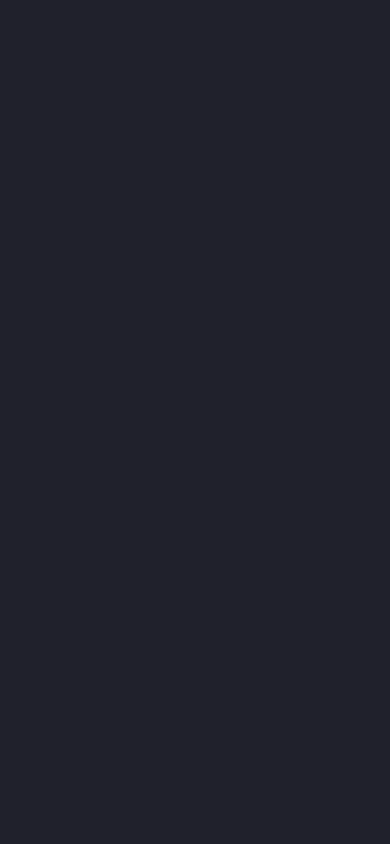
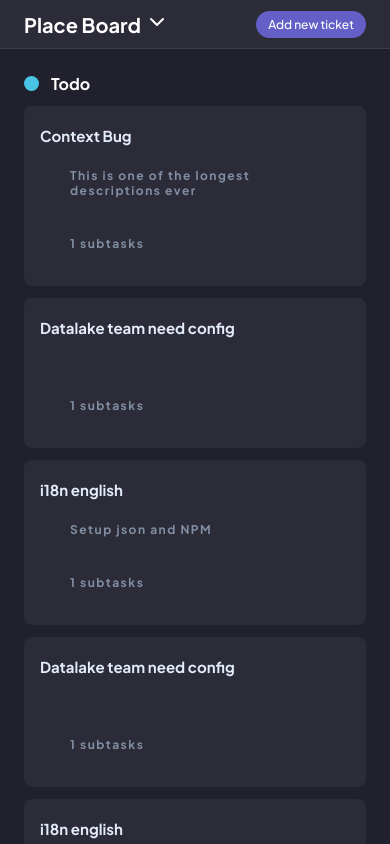
Before and after one commit to azihaoui/Kanban, a React (Vite) app in the folder kanban-board/: page / in a window 390 px wide. Shown: the top 844 px of the page. Built offline with nearby package versions, Linux system fonts and the light colour scheme.

Commit message:
added tickets

```diff
--- a/kanban-board/package.json
+++ b/kanban-board/package.json
@@ -11,6 +11,7 @@
   "dependencies": {
     "react": "^18.2.0",
     "react-dom": "^18.2.0",
+    "react-feather": "^2.0.10",
     "sass": "^1.57.1",
     "uuid": "^9.0.0"
   },
--- a/kanban-board/src/App.jsx
+++ b/kanban-board/src/App.jsx
@@ -2,18 +2,20 @@
 import Sidenav from "./components/SideNav/Sidenav"
 import Navbar from "./components/Navbar/Navbar"
 import CreateTicket from "./components/CreateTicket/CreateTicket"
+import { useState } from "react"
 
 function App() {
-
-
+  const [showAddTicket, setAddShowTicket] = useState(false)
+console.log('hej')
   return (
     <div className="App">
-      <Navbar />
+      <Navbar setAddShowTicket={setAddShowTicket} />
       <main>
           <Sidenav />
           <Board />
       </main>
-      <CreateTicket />
+      {showAddTicket &&
+          <CreateTicket setAddShowTicket={setAddShowTicket} />}
     </div>
   )
 }
--- a/kanban-board/src/components/CreateTicket/CreateTicket.jsx
+++ b/kanban-board/src/components/CreateTicket/CreateTicket.jsx
@@ -1,18 +1,34 @@
 import React from 'react'
 import './CreateTicket.scss'
+import {useProject} from '../../context/ProjectContex'
+import {v4 as uuidv4} from 'uuid'
 
-function CreateTicket() {
+function CreateTicket({setShowAddTicket}) {
+    const {addTicket} = useProject()
+    const [title, setTitle] = useState('')
+    const [description, setDiscription] = useState('')
+    const [tasks, setTasks] = useState([''])
+
   return (
     <div className='modal'>
         <div className='modal-card'>
             <h3 className='heading-l'>Add New Task</h3>
 
+            <button onClick={()=> {
+                setShowAddTicket(false)
+            }}>
+                Close modal
+            </button>
+
             <div className="modal-input-group">
                 <label htmlFor='title' className='body-m'>
                     Title
                 </label>
-                <input type="text"
+                <input
+                type="text"
                 id='title'
+                value={title}
+                onChange={(e)=> setTitle(e.target.value)}
                 placeholder='e.g Take StarWars break' />
             </div>
 
@@ -22,10 +38,51 @@
                 </label>
                 <textarea
                     type="text"
+                    value={description}
+                    onChange={(e)=> setDiscription(e.target.value)}
                     id='description'
                     placeholder='e.g get a good opinion for once'
                 />
             </div>
+
+            <div className="modal-input-group">
+                <label htmlFor='subtasks' className='body-m'>
+                    Subtasks
+                </label>
+                {tasks.map((task, index)=> (
+                    <input
+                        type="text"
+                        id='subtasks'
+                        placeholder='e.g get a good opinion for once'
+                        value={task}
+                        onChange={(e)=> {
+                            tasks[index] = e.target.value
+                            setTasks([...tasks])
+                        }}
+                      />
+                    ))}
+                <button
+                    onClick={()=> {
+                        setTasks(tasks.concat(''))
+                    }}
+                >
+                    + Add new task
+                </button>
+            </div>
+            <button
+                onClick={()=> {
+                    if(!title || !description) return
+                   addTicket({
+                        id: uuidv4(),
+                        title,
+                        description,
+                        tasks,
+                   })
+                   setShowAddTicket(false)
+                }}
+            >
+                Create task
+            </button>
         </div>
     </div>
   )
--- a/kanban-board/src/components/CreateTicket/CreateTicket.scss
+++ b/kanban-board/src/components/CreateTicket/CreateTicket.scss
@@ -38,10 +38,21 @@
             resize: vertical;
             max-height: 220px ;
             color: var(--text);
+            margin-bottom: 8px;
 
             &:focus {
                 border-color: var(--primary);
             }
         }
     }
+
+    button {
+        background-color: var(--primary);
+        padding: 10px;
+        border: none;
+        color: white;
+        border-radius: 5px;
+        cursor: pointer;
+        width: 100%;
+    }
 }
--- a/kanban-board/src/components/Navbar/Navbar.jsx
+++ b/kanban-board/src/components/Navbar/Navbar.jsx
@@ -1,8 +1,9 @@
 import React from 'react'
 import {useProject} from '../../context/ProjectContex'
 import './Navbar.scss'
+import {ChevronDown} from 'react-feather'
 
-function Navbar() {
+function Navbar({setShowAddTicket}) {
 const {currentProject} = useProject()
 
   return (
@@ -11,9 +12,14 @@
         <h1>Kanban</h1>
       </div>
       <div className="navbar-heading">
-        <h2>{currentProject.title}</h2>
+          <h2>{currentProject.title}</h2>
+          <div className="navbar-heading-chevron">
+            <ChevronDown />
+        </div>
       </div>
-      <button>Add new ticket</button>
+      <button onClick={()=> setShowAddTicket(true)}>
+            Add new ticket
+        </button>
     </nav>
   )
 }
--- a/kanban-board/src/components/Navbar/Navbar.scss
+++ b/kanban-board/src/components/Navbar/Navbar.scss
@@ -4,6 +4,8 @@
     border-bottom: 1px solid var(--bg-lines);
     display: flex;
     align-items: center;
+
+
 
     &-logo-container {
         width: 100%;
@@ -13,10 +15,21 @@
             color: var(--text-lines);
             font-size: 36px;
         }
+
+
     }
 
     &-heading {
         flex: 1;
+        display: flex;
+        align-items: center;
+        gap: 4px;
+
+        &-chevron {
+            display: none;
+        }
+
+
     }
 
     button {
@@ -27,4 +40,25 @@
         cursor: pointer;
         border-radius: 999px;
     }
+
+    @media screen and (max-width: 1000px) {
+        padding: 10px 24px;
+
+        &-logo-container {
+        display: none;
+        }
+
+        &-heading-chevron {
+            display: block;
+        }
+
+        h2{
+            font-size: 20px;
+        }
+
+        button {
+            padding: 6px 12px;
+            font-size: 12px;
+        }
+    }
 }
--- a/kanban-board/src/components/SideNav/Sidenav.scss
+++ b/kanban-board/src/components/SideNav/Sidenav.scss
@@ -4,6 +4,11 @@
     width: 100%;
     max-width: 280px;
 
+    @media screen and (max-width: 1000px) {
+        display: none;
+    }
+
+    }
 
     p {
         padding: 15px 30px;
@@ -70,5 +75,3 @@
             }
         }
     }
-
-}
--- a/kanban-board/src/context/ProjectContex.jsx
+++ b/kanban-board/src/context/ProjectContex.jsx
@@ -11,7 +11,8 @@
     const [projects, setProjects] = useState(projectsData)
     const [currentIndex, setCurrentIndex] = useState(0)
     const currentProject = projects[currentIndex]
-
+console.log('hej')
+console.log(children)
     function changeBoard(index) {
         setCurrentIndex(index)
     }
@@ -39,12 +40,19 @@
     }
     setProjects([...projects, newProject])
     setCurrentIndex(projects.length)
+    }
+
+    function addTicket(ticket) {
+        projects[currentIndex].board[0].tickets.push(ticket)
+        setProjects([...projects])
+    }
 
     const value = {
-        changeBoard: changeBoard,
-        addNewProject: addNewProject,
-        currentProject: currentProject,
-        projects: projects,
+        addTicket,
+        changeBoard,
+        addNewProject,
+        currentProject,
+        projects,
     }
 
     return (
@@ -53,5 +61,5 @@
         </ProjectContext.Provider>
     )
 }
-}
+
 export default ProjectProvider
--- a/kanban-board/src/index.scss
+++ b/kanban-board/src/index.scss
@@ -2,6 +2,7 @@
     box-sizing: border-box;
     margin: 0;
     padding: 0;
+    font-family: 'Plus Jakarta Sans', sans-serif;
 }
 
 :root {
@@ -22,7 +23,7 @@
 body {
     background-color: var(--bg-dark-gray);
     color: var(--text);
-    font-family: 'Plus Jakarta Sans', sans-serif;
+
 }
 
 .App {
```
Also changed, not shown: 1 other file (tests, documents, lock files or other folders).
